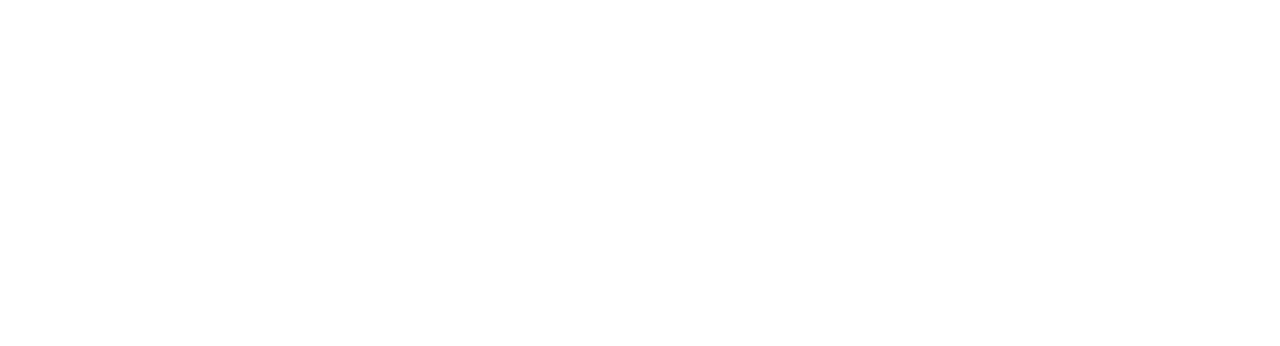
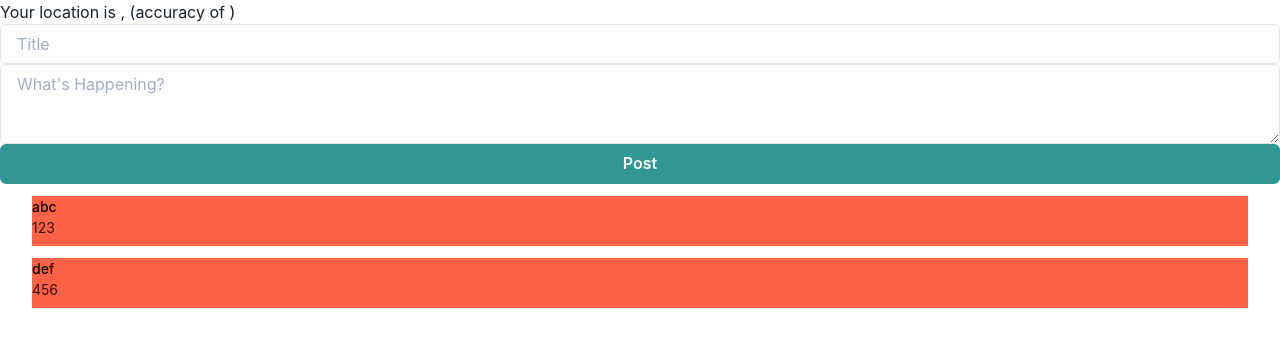
Before and after one commit to nwstorm/here, a React (Create React App) app: page / in a window 1280 px wide. Shown: the top 346 px of the page. Built offline with nearby package versions, Linux system fonts and the light colour scheme; no server answers; the database is empty.

Commit message:
A bit of cleanup

```diff
--- a/src/App.js
+++ b/src/App.js
@@ -1,6 +1,5 @@
 import { Route } from "wouter";
 import "./App.css";
-import Testing from "./pages/Testing";
 import Home from "./pages/Home";
 import { ChakraProvider } from "@chakra-ui/react";
 import { useEffect } from "react";
@@ -11,23 +10,9 @@
     getPosts(data => console.log(data));
   }, []);
 
-  // eslint-disable-next-line no-unused-vars
-  const getLocation = () => {
-    if (!navigator.geolocation) {
-      console.log("Geolocation is not supported by your browser");
-    } else {
-      console.log("Locating…");
-      navigator.geolocation.watchPosition(
-        (success) => console.log(success),
-        (error) => console.log(error)
-      );
-    }
-  };
   return (
     <ChakraProvider>
-      <Route path="/testing" component={Testing} />
-      <Route path="/waho" component={Testing} />
-      <Route path="/home" component={Home} />
+      <Route path="/" component={Home} />
     </ChakraProvider>
   );
 }
--- a/src/components/PostsList.js
+++ b/src/components/PostsList.js
@@ -1,4 +1,4 @@
-import { Stat, StatLabel, StatHelpText } from "@chakra-ui/react";
+import { Box, Center, Stat, StatLabel, StatHelpText } from "@chakra-ui/react";
 
 export default function PostsList(props) {
   const postsList = [
--- a/src/firebase.js
+++ b/src/firebase.js
@@ -16,8 +16,6 @@
   measurementId: process.env.REACT_APP_MEASUREMENT_ID,
 };
 
-console.log('starting');
-
 // Initialize Firebase
 const app = initializeApp(firebaseConfig);
 const db = getFirestore(app);
--- a/src/pages/Home.js
+++ b/src/pages/Home.js
@@ -1,3 +1,4 @@
+import { useEffect, useState } from "react";
 import { Grid, GridItem } from "@chakra-ui/react";
 import Compose from "./Compose";
 import PostsList from "../components/PostsList";
@@ -5,10 +6,29 @@
 
 
 export default function Home() {
+  const [location, setLocation] = useState([]);
+
+  // Initialize geolocation tracking
+  useEffect(() => {
+    if (!navigator.geolocation) {
+      console.log("Geolocation is not supported by your browser");
+    } else {
+      console.log("Locating…");
+      navigator.geolocation.watchPosition(
+        (success) => {
+          console.log(`Your location is ${success.coords.latitude}, ${success.coords.longitude} (accuracy of ${success.coords.accuracy})`)
+          setLocation(success.coords)
+        },
+        (error) => console.log(error)
+      );
+    }
+  }, [])
+
   const compose = Compose();
   const postsList = PostsList();
   return (
     <>
+    {location && <p>Your location is {location.latitude}, {location.longitude} (accuracy of {location.accuracy})</p>}
     <Grid>
       {compose}
     </Grid>
--- a/src/pages/Testing.js
+++ /dev/null
@@ -1,5 +0,0 @@
-export default function Testing() {
-  return (
-    <h1>TESTING</h1>
-  )
-}
```
Also changed, not shown: 1 other file (tests, documents, lock files or other folders).
